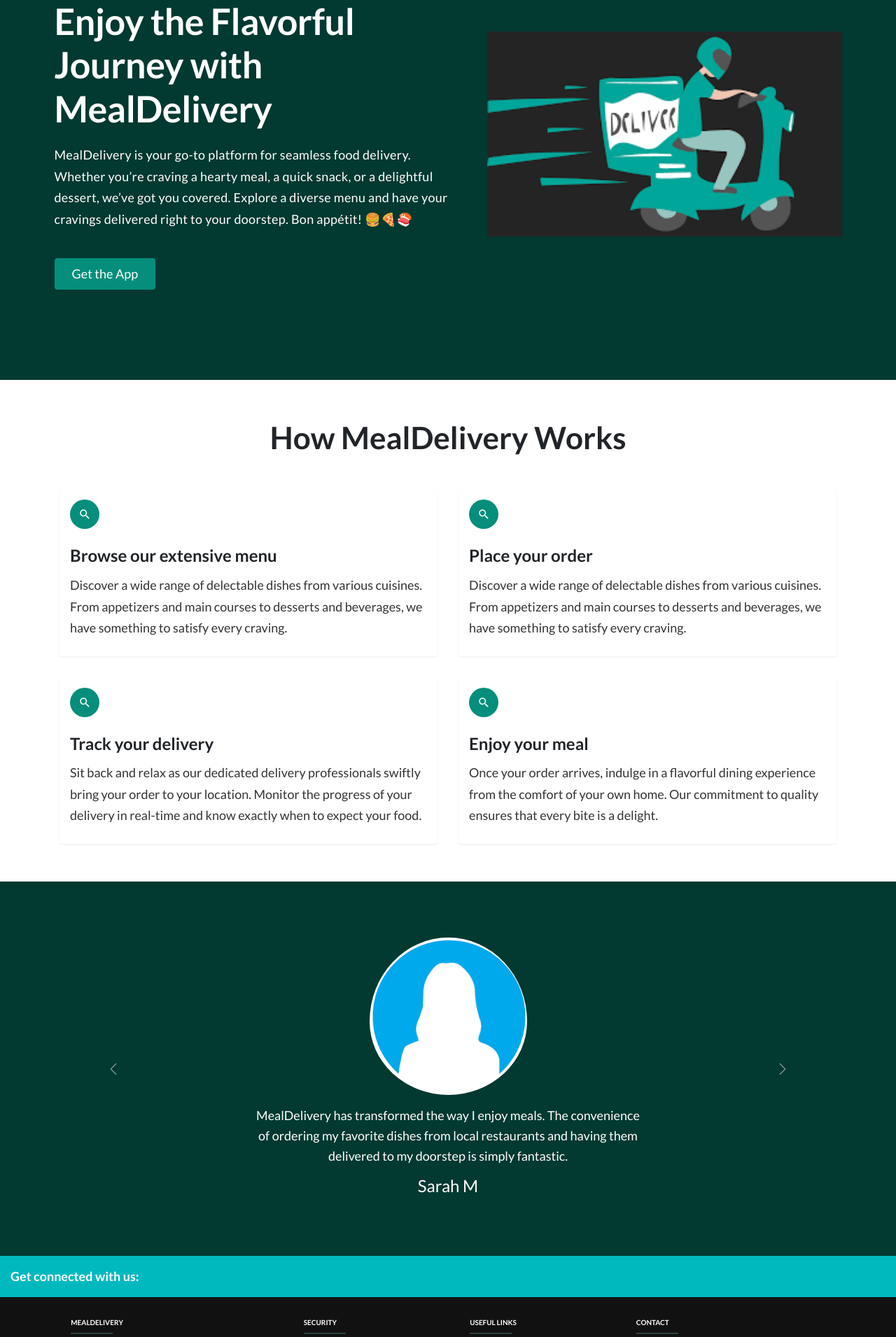
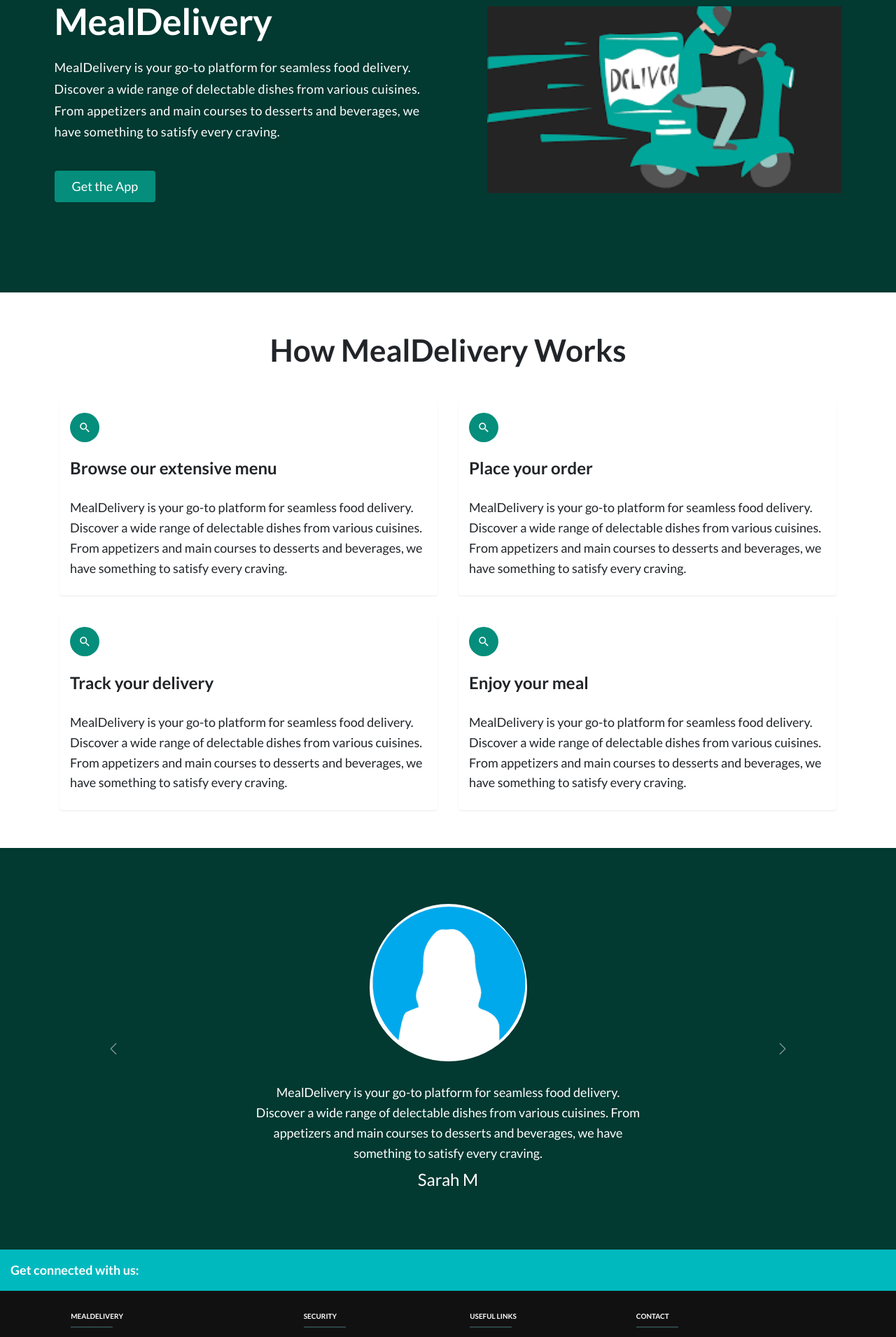
Before and after one commit to kalkidantad/MealDelivery, a Django app: template foodDelivery/product/templates/about.html in a window 1280 px wide. Shown: the part 71-1982 px from the top of the page at 70% size. Run offline with Django 5.2, Linux system fonts and the light colour scheme; the template is opened without the code that fills it: values that come from a table or form of the project are taken from there, others are empty; data comes from the database, SQL or seed files in the repository.

Commit message:
Update about.html

```diff
--- a/foodDelivery/product/templates/about.html
+++ b/foodDelivery/product/templates/about.html
@@ -22,7 +22,7 @@
     <header class="bg-header">
       <nav class="navbar navbar-expand-lg">
         <div class="container">
-          <a class="navbar-brand text-white fw-bold" href="#" data-bs-toggle="tooltip" data-bs-title="MealDelivery" data-bs-placement="bottom">MealDelivery</a>
+          <a class="navbar-brand text-white fw-bold" href="#" data-bs-toggle="tooltip" data-bs-title="MealDelivery" data-bs-placement="bottom">{{info.name}}</a>
           <button
             class="navbar-toggler"
             type="button"
@@ -62,13 +62,10 @@
             <div class="d-flex align-items-center justify-content-between">
               <div class="col-12 col-lg-6">
                 <h1 class="text-white fw-bold pt-5">
-                    Enjoy the Flavorful Journey with MealDelivery
+                  {{info.name}}
                 </h1>
                 <p class="text-white pt-4">
-                    MealDelivery is your go-to platform for seamless food delivery.
-                <br>
-                     Whether you’re craving a hearty meal, a quick snack, or a delightful dessert, we’ve got you covered. Explore a diverse menu and have your cravings delivered right to your doorstep. Bon appétit! 🍔🍕🍣
-                </br>
+                  {{info.description}}
                 </p>
                 <button class="btn mt-5">Get the App</button>
               </div>
@@ -102,10 +99,8 @@
                   <h3 class="fw-bold text-dark how-it-works-title">
                     Browse our extensive menu
                   </h3>
-                  <p class="how-it-works-text">
-                    Discover a wide range of delectable dishes from various
-                    cuisines. From appetizers and main courses to desserts and
-                    beverages, we have something to satisfy every craving.
+                  <p class="text-dark pt-4">
+                    {{info.description}}
                   </p>
                 </div>
               </div>
@@ -117,10 +112,8 @@
                   <h3 class="fw-bold text-dark how-it-works-title">
                     Place your order
                   </h3>
-                  <p class="how-it-works-text">
-                    Discover a wide range of delectable dishes from various
-                    cuisines. From appetizers and main courses to desserts and
-                    beverages, we have something to satisfy every craving.
+                  <p class="text-dark pt-4">
+                    {{info.description}}
                   </p>
                 </div>
               </div>
@@ -132,12 +125,7 @@
                   <h3 class="fw-bold text-dark how-it-works-title">
                     Track your delivery
                   </h3>
-                  <p class="how-it-works-text">
-                    Sit back and relax as our dedicated delivery professionals
-                    swiftly bring your order to your location. Monitor the
-                    progress of your delivery in real-time and know exactly when
-                    to expect your food.
-                  </p>
+                  <p class="text-dark pt-4">{{info.description}}</p>
                 </div>
               </div>
               <div class="col-12 col-lg-6">
@@ -148,10 +136,7 @@
                   <h3 class="fw-bold text-dark how-it-works-title">
                     Enjoy your meal
                   </h3>
-                  <p class="how-it-works-text">
-                    Once your order arrives, indulge in a flavorful dining
-                    experience from the comfort of your own home. Our commitment
-                    to quality ensures that every bite is a delight.
+                  <p class="text-dark pt-4">{{info.description}}
                   </p>
                 </div>
               </div>
@@ -179,11 +164,8 @@
                             alt=""
                           /> -->
                           <img src="{% static 'assets/f.png' %}" class="rounded-circle pb-4" alt="Logo">
-                          <p class="testimonial-text pb-2">
-                            MealDelivery has transformed the way I enjoy meals.
-                            The convenience of ordering my favorite dishes from
-                            local restaurants and having them delivered to my
-                            doorstep is simply fantastic.
+                          <p class="text-white pt-4">
+                            {{info.description}}
                           </p>
                           <h3 class="testimonials-name">Sarah M</h3>
                         </div>
@@ -207,11 +189,8 @@
                             alt=""
                           /> -->
                           <img src="{% static 'assets/m.jpg' %}" width="150px" class="rounded-circle pb-4" alt="Logo">
-                          <p class="testimonial-text pb-2">
-                            MealDelivery has transformed the way I enjoy meals.
-                            The convenience of ordering my favorite dishes from
-                            local restaurants and having them delivered to my
-                            doorstep is simply fantastic.
+                          <p class="text-white pt-4">
+                            {{info.description}}
                           </p>
                           <h3 class="testimonials-name">John j</h3>
                         </div>
```
